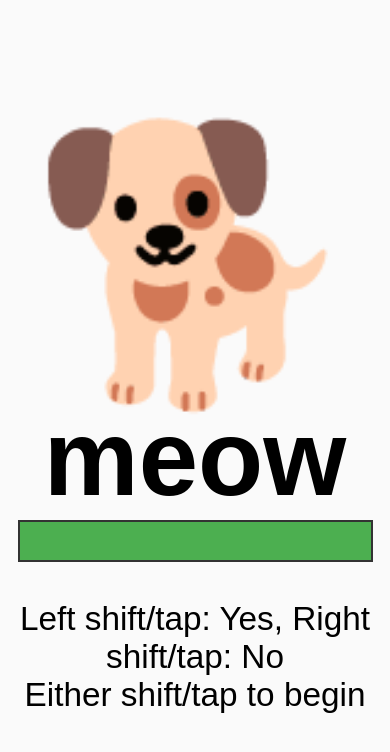
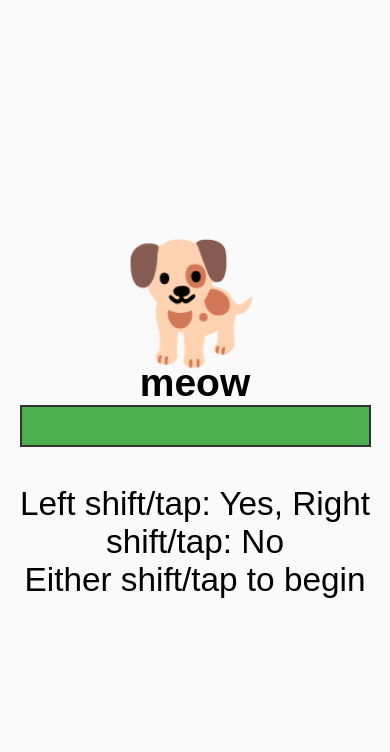
Before and after one commit to AlexanderCobian/stroof-effect, a plain HTML site: page index.html in a window 390 px wide. Drawn offline with Linux system fonts and the light colour scheme.

Commit message:
Possible fixes for mobile side-scroll

```diff
--- a/style.css
+++ b/style.css
@@ -1,3 +1,7 @@
+* {
+	box-sizing: border-box;
+}
+
 body {
 	margin : 0;
 	display: flex;
@@ -7,10 +11,12 @@ body {
 	height: 100vh;
 	background-color: #fafafa;
 	font-family: sans-serif;
+	overflow: hidden; /* No scrolling */
+	touch-action: none; /* No "pulling" the page */
 }
 #game-container {
 	width: 90vw;
-	height: 80vw;
+	height: 70vh;
 	display: flex;
 	flex-direction: column;
 	align-items: center;
@@ -19,11 +25,11 @@ body {
 	text-align: center;
 }
 #emoji-display {
-	font-size: 200pt;
+	font-size: 30vmin;
 	line-height: 1;
 }
 #name-display {
-	font-size: 80pt;
+	font-size: 10vmin;
 	font-weight: bold;
 	/* margin-bottom: auto; */
 }
```
